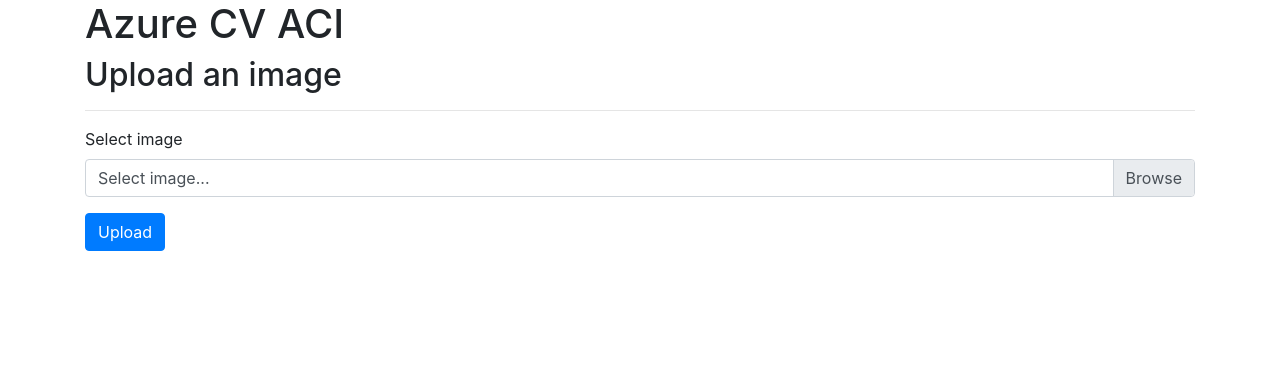
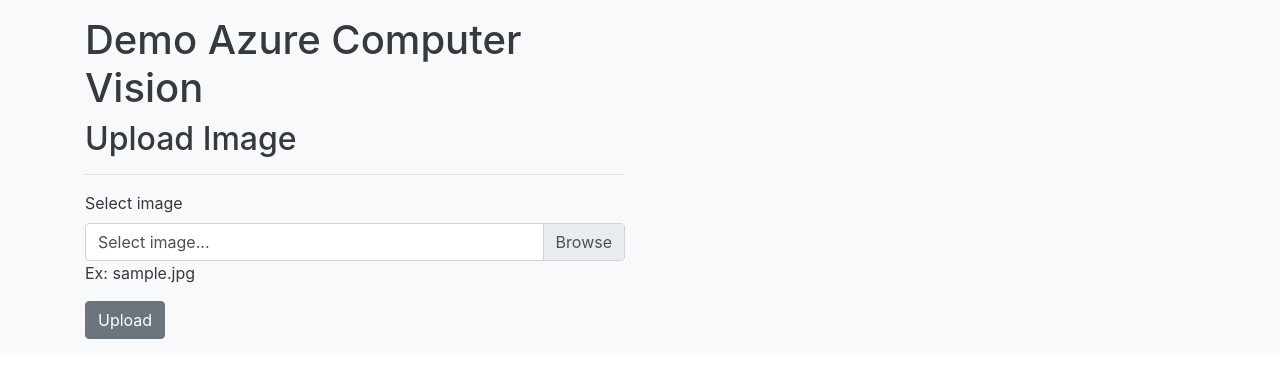
Before and after one commit to frdvo/azure_cv_cicd, a Flask app: page /upload-image in a window 1280 px wide. Shown: the top 378 px of the page. Run offline with Flask 2, Linux system fonts and the light colour scheme; some libraries are stand-ins or nearby versions.

Commit message:
uplifting front end and filename addition on upload (#6)

```diff
--- a/docker/scr/templates/base.html
+++ b/docker/scr/templates/base.html
@@ -13,9 +13,12 @@
     <title>Document</title>
 </head>
 <body>
+    <div class="p-3 mb-2 bg-light text-dark">
+    {% block content %}
 
-    {% block content %} {% endblock%}
 
+    {% endblock%}
+   </div>
 <!-- Optional JavaScript -->
 <!-- jQuery first, then Popper.js, then Bootstrap JS -->
 <script src="https://code.jquery.com/jquery-3.2.1.slim.min.js" integrity="sha384-KJ3o2DKtIkvYIK3UENzmM7KCkRr/rE9/Qpg6aAZGJwFDMVNA/GpGFF93hXpG5KkN" crossorigin="anonymous"></script>
--- a/docker/scr/templates/upload_image.html
+++ b/docker/scr/templates/upload_image.html
@@ -4,10 +4,11 @@
 
 <div class="container">
     <div class="row">
+
         <div class="col">
 
-            <h1>Azure CV ACI</h1>
-            <h2>Upload an image</h2>
+            <h1>Demo Azure Computer Vision</h1>
+            <h2>Upload Image</h2>
             <hr>
 
             <form action="/upload-image" method="POST" enctype="multipart/form-data">
@@ -17,12 +18,43 @@
                     <div class="custom-file">
                         <input type="file" class="custom-file-input" name="image" id="image">
                         <label class="custom-file-label" for="image">Select image...</label>
+                        <div id="file-upload-filename">
+                            Ex: sample.jpg
+                        </div>
                     </div>
                 </div>
 
-                <button type="submit" class="btn btn-primary">Upload</button>
+                <button type="submit" class="btn btn-secondary">Upload</button>
 
             </form>
+
+            <script>
+
+                    var input = document.getElementById( 'image' );
+                    var infoArea = document.getElementById( 'file-upload-filename' );
+
+                    input.addEventListener( 'change', showFileName );
+
+                    function showFileName( event ) {
+
+                    // the change event gives us the input it occurred in
+                    var input = event.srcElement;
+
+                    // the input has an array of files in the `files` property, each one has a name that you can use. We're just using the name here.
+                    var fileName = input.files[0].name;
+
+                    // use fileName however fits your app best, i.e. add it into a div
+                    infoArea.textContent = 'File name: ' + fileName;
+                    }
+
+            </script>
+
+        </div>
+
+
+        <div class="col">
+
+            </div>
 
         </div>
     </div>
```
Also changed, not shown: 1 other file.
